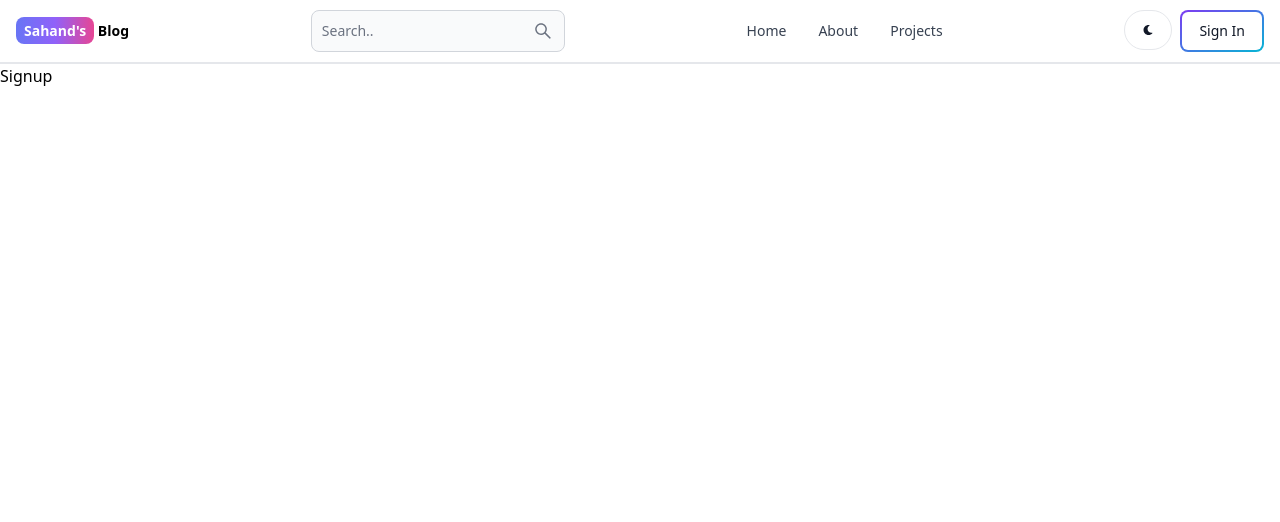
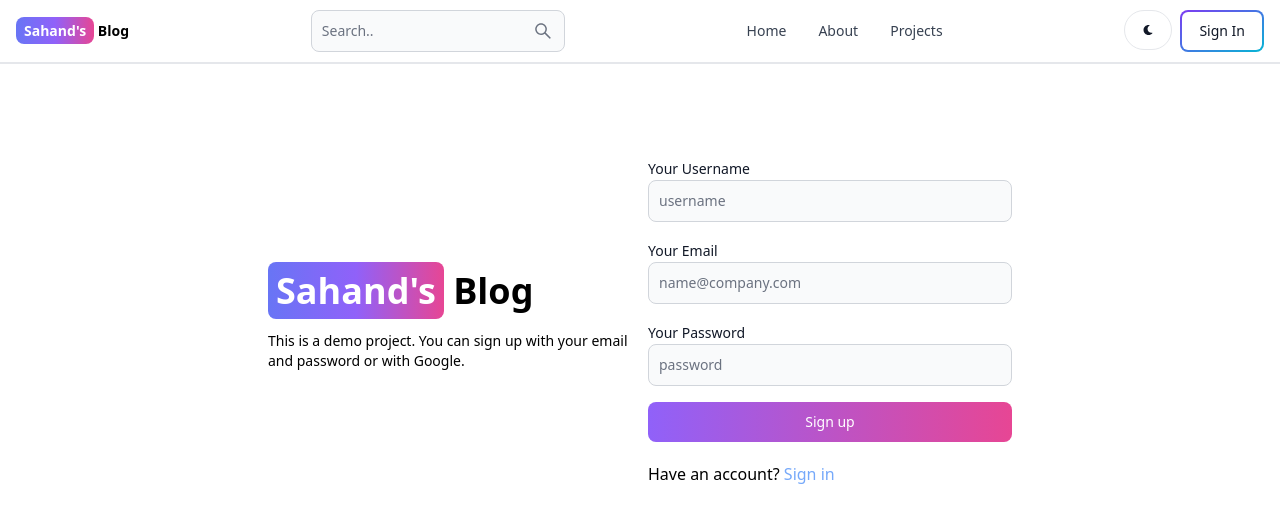
Before and after one commit to deepakgithub1997/mern-blog, a React (Vite) app in the folder client/: page /sign-up in a window 1280 px wide. Shown: the top 522 px of the page. Built offline with nearby package versions, Linux system fonts and the light colour scheme.

Commit message:
Sign Up UI

```diff
--- a/client/src/pages/Signup.jsx
+++ b/client/src/pages/Signup.jsx
@@ -1,8 +1,41 @@
+import { Button, Label, TextInput } from 'flowbite-react'
 import React from 'react'
+import { Link } from 'react-router-dom'
 
 const Signup = () => {
   return (
-    <div>Signup</div>
+    <div className="min-h-screen mt-20">
+      <div className="flex items-center p-3 max-w-3xl mx-auto flex-col md:flex-row gap-4">
+        {/* LEFT */}
+        <div className="flex-1">
+          <Link to="/" className="self-center whitespace-nowrap text-4xl font-semibold dark:text-white">
+            <span className='px-2 py-1 bg-gradient-to-r from-indigo-500 via-purple-500 to-pink-500 rounded-lg text-white'>Sahand's</span> Blog
+          </Link>
+          <p className='text-sm mt-5'>This is a demo project. You can sign up with your email and password or with Google. </p>
+        </div>
+        {/* RIGHT */}
+        <div className="flex-1">
+          <form className='flex flex-col gap-4'>
+            <div class="">
+              <Label value="Your Username" />
+              <TextInput type='text' placeholder='username' id="username" />
+            </div>
+            <div class="">
+              <Label value="Your Email" />
+              <TextInput type='email' placeholder='name@company.com' id="email" />
+            </div>
+            <div class="">
+              <Label value="Your Password" />
+              <TextInput type='password' placeholder='password' id="password" />
+            </div>
+            <Button gradientDuoTone="purpleToPink">Sign up</Button>
+          </form>
+          <div className="mt-5">
+            <p>Have an account? <Link className='text-blue-400'>Sign in</Link></p>
+          </div>
+        </div>
+      </div>
+    </div>
   )
 }
 
```
